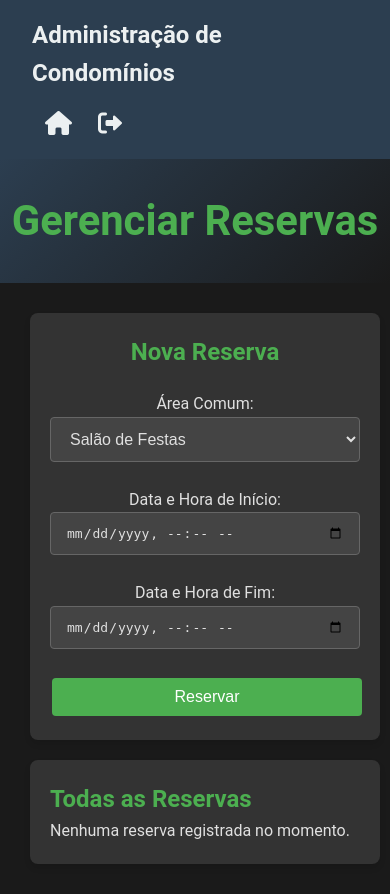
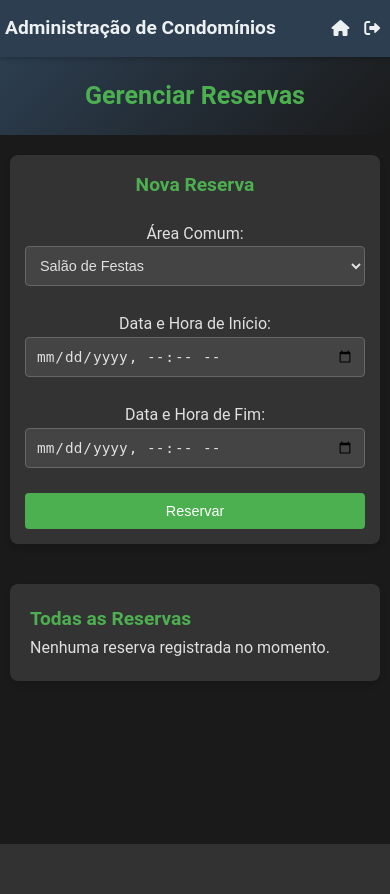
Before and after one commit to Sthsantos/AppCondominio, a Flask app: page /reservas in a window 390 px wide. After the commit the page ends 844 px from the top, so only its background shows below. Run offline with Flask 3, Linux system fonts and the light colour scheme; a user stored in the database is signed in; data comes from the database, SQL or seed files in the repository; data that the repository does not hold is empty.

Commit message:
Update style.css

```diff
--- a/static/style.css
+++ b/static/style.css
@@ -28,8 +28,11 @@ body {
 /* Header (Comum para todas as páginas) */
 header {
     background-color: var(--header-color);
-    padding: 1rem 0;
+    padding: clamp(0.5rem, 2vw, 1rem) 0;
     box-shadow: 0 2px 5px rgba(0, 0, 0, 0.2);
+    position: sticky;
+    top: 0;
+    z-index: 1000;
 }
 
 .navbar {
@@ -38,28 +41,31 @@ header {
     align-items: center;
     max-width: 1200px;
     margin: 0 auto;
-    padding: 0 2rem;
+    padding: 0 clamp(1rem, 3vw, 2rem);
+    flex-wrap: nowrap; /* Mantém ícones lado a lado por padrão */
 }
 
 .logo {
     font-weight: bold;
-    font-size: 1.5em;
+    font-size: clamp(1.2em, 4vw, 1.5em);
     color: var(--link-color);
 }
 
 .menu {
     list-style: none;
     display: flex;
+    gap: clamp(5px, 1vw, 15px);
+    align-items: center;
 }
 
 .menu li {
-    margin-left: 15px;
+    margin: 0; /* Remove margens extras */
 }
 
 .menu a {
     color: var(--link-color);
     text-decoration: none;
-    padding: 0.5rem 1rem;
+    padding: clamp(0.3rem, 1vw, 0.5rem) clamp(0.5rem, 1.5vw, 1rem);
     transition: background-color 0.3s, color 0.3s;
     border-radius: 4px;
     display: flex;
@@ -68,7 +74,7 @@ header {
 }
 
 .menu a i {
-    font-size: 1.5em;
+    font-size: clamp(1em, 3vw, 1.5em);
 }
 
 .menu a:hover {
@@ -79,26 +85,20 @@ header {
 /* Estilos para index.html */
 .hero {
     text-align: center;
-    padding: 50px 0;
+    padding: clamp(20px, 5vw, 50px) 1rem;
     background: linear-gradient(135deg, var(--header-color), var(--background-color));
 }
 
 .animate-text {
-    font-size: 2.5em;
+    font-size: clamp(1.5em, 5vw, 2.5em);
     color: var(--primary-color);
     animation: pulse 2s infinite;
 }
 
 @keyframes pulse {
-    0% {
-        transform: scale(1);
-    }
-    50% {
-        transform: scale(1.05);
-    }
-    100% {
-        transform: scale(1);
-    }
+    0% { transform: scale(1); }
+    50% { transform: scale(1.05); }
+    100% { transform: scale(1); }
 }
 
 /* Nova seção de comunicados */
@@ -211,15 +211,16 @@ header {
     display: flex;
     justify-content: center;
     align-items: center;
-    height: calc(100vh - 60px);
+    min-height: calc(100vh - 60px);
     background: url('/static/login-background.jpg') no-repeat center center fixed;
     background-size: cover;
     background-color: var(--background-color);
+    padding: 20px;
 }
 
 .login-form, .form-container {
     background-color: rgba(51, 51, 51, 0.9);
-    padding: 30px;
+    padding: 20px;
     border-radius: 10px;
     box-shadow: 0 4px 6px rgba(0, 0, 0, 0.1);
     width: 100%;
@@ -231,6 +232,7 @@ header {
 .login-form h1, .form-container h2 {
     margin-bottom: 20px;
     color: var(--primary-color);
+    font-size: clamp(1.5em, 4vw, 2em);
 }
 
 .form-group {
@@ -283,15 +285,11 @@ header {
     border: none;
     color: white;
     padding: 10px 20px;
-    text-align: center;
-    text-decoration: none;
-    display: inline-block;
-    font-size: 16px;
-    margin: 4px 2px;
+    border-radius: 4px;
     cursor: pointer;
-    border-radius: 4px;
     transition: background-color 0.3s;
     width: 100%;
+    font-size: clamp(0.9em, 2.5vw, 1em);
 }
 
 .btn-login:hover, .form-container input[type="submit"]:hover {
@@ -403,7 +377,7 @@ header {
 .estacionamento-page .hero,
 .emergencias-page .hero,
 .cadastro-moradores-page .hero {
-    padding: 30px 0;
+    padding: clamp(20px, 5vw, 30px) 1rem;
     background: linear-gradient(135deg, var(--header-color), var(--background-color));
     text-align: center;
 }
@@ -416,7 +390,7 @@ header {
 .emergencias-page .hero h1,
 .cadastro-moradores-page .hero h1 {
     color: var(--primary-color);
-    font-size: 2.5em;
+    font-size: clamp(1.5em, 5vw, 2.5em);
     animation: pulse 2s infinite;
 }
 
@@ -427,6 +401,7 @@ header {
     padding: 20px;
     max-width: 1200px;
     margin: 0 auto;
+    gap: 20px;
 }
 
 .content-container,
@@ -451,8 +426,7 @@ header {
 .reservas-list h2 {
     color: var(--primary-color);
     margin-top: 0;
-    font-family: 'Roboto', sans-serif;
-    font-size: 1.5em;
+    font-size: clamp(1.2em, 3vw, 1.5em);
 }
 
 .form-container input[type="text"],
@@ -461,12 +435,12 @@ header {
 .form-container select,
 .form-container textarea {
     width: 100%;
-    padding: 12px 15px;
+    padding: 10px;
     background-color: var(--input-bg);
     border: 1px solid var(--border-color);
     border-radius: 4px;
     color: var(--text-color);
-    font-size: 1em;
+    font-size: clamp(0.9em, 2.5vw, 1em);
     margin-bottom: 10px;
     transition: border-color 0.3s, background-color 0.3s;
 }
@@ -495,7 +469,7 @@ button {
     border-radius: 4px;
     transition: background-color 0.3s;
     width: 100%;
-    font-size: 1em;
+    font-size: clamp(0.9em, 2.5vw, 1em);
 }
 
 .form-container input[type="submit"]:hover,
@@ -910,27 +887,34 @@ button:hover {
 /* Media Queries para Responsividade */
 @media screen and (max-width: 768px) {
     .navbar {
-        flex-direction: column;
-        align-items: flex-start;
+        padding: clamp(5px, 1vw, 10px);
+        flex-wrap: wrap;
+        justify-content: space-between;
+    }
+
+    .logo {
+        flex-grow: 1;
+        text-align: left;
     }
 
     .menu {
         flex-direction: row;
-        width: auto;
-        margin-top: 10px;
+        gap: clamp(5px, 1vw, 10px);
+        justify-content: flex-end;
+        margin-top: 0;
     }
 
     .menu li {
-        margin: 0 5px;
+        margin-left: 0;
     }
 
     .menu a {
-        padding: 0.5rem;
-        width: auto;
+        padding: clamp(0.3rem, 1vw, 0.5rem);
     }
 
     .content {
         flex-direction: column;
+        padding: 10px;
     }
 
     .form-container,
@@ -939,6 +923,7 @@ button:hover {
     .avisos-list,
     .mensagens-list {
         min-width: 100%;
+        margin: 10px 0;
     }
 
     .comunicados {
@@ -970,15 +947,49 @@ button:hover {
 
     .moradores-table {
         display: block;
-        overflow-x: auto; /* Permite rolagem horizontal em telas pequenas */
+        overflow-x: auto;
     }
 
     .moradores-table th,
     .moradores-table td {
-        min-width: 120px; /* Garante largura mínima para legibilidade */
+        min-width: 100px;
     }
 
     .moradores-table .edit-form {
-        display: block; /* Em telas pequenas, o formulário volta a ser um bloco */
+        display: block;
+    }
+
+    .modal-actions {
+        flex-direction: column;
+        gap: 10px;
     }
 }
+
+@media screen and (max-width: 480px) {
+    .navbar {
+        padding: 5px;
+    }
+
+    .menu {
+        gap: 5px;
+        justify-content: space-around;
+    }
+
+    .menu a {
+        padding: clamp(0.2rem, 0.8vw, 0.3rem) clamp(0.3rem, 1vw, 0.5rem);
+    }
+
+    .login-form, .form-container {
+        padding: 15px;
+    }
+
+    .avisos li, .mensagens li {
+        padding: 8px;
+    }
+
+    .moradores-table th,
+    .moradores-table td {
+        padding: 8px;
+        font-size: 0.8em;
+    }
+}
```
Also changed, not shown: other parts of static/style.css (+60 -89 lines).
